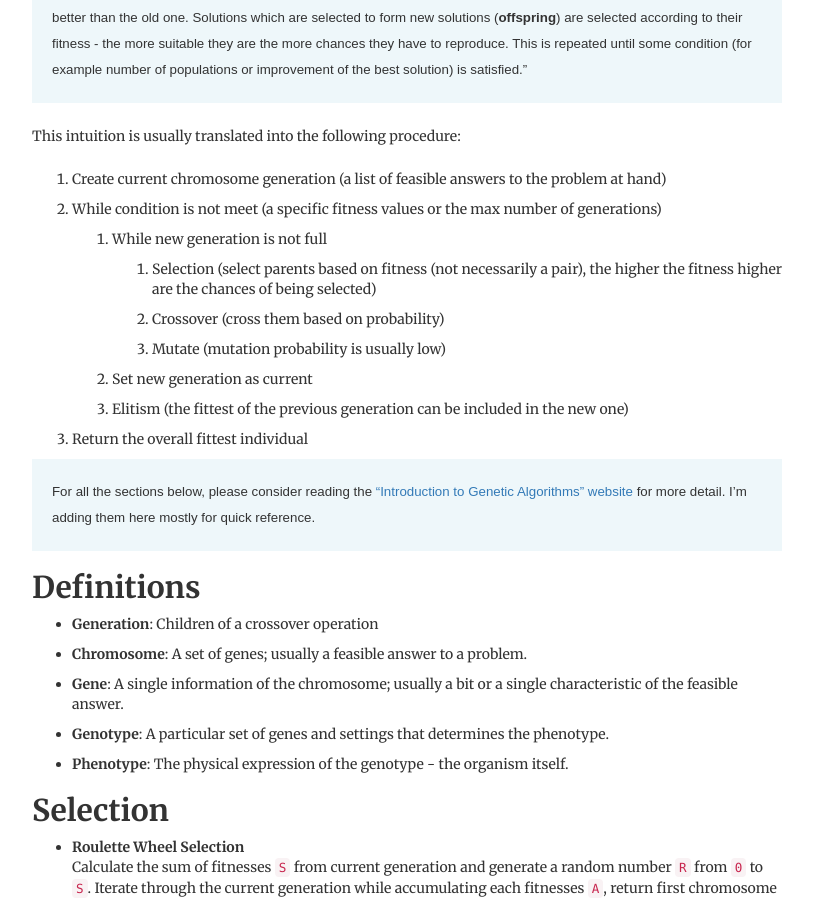
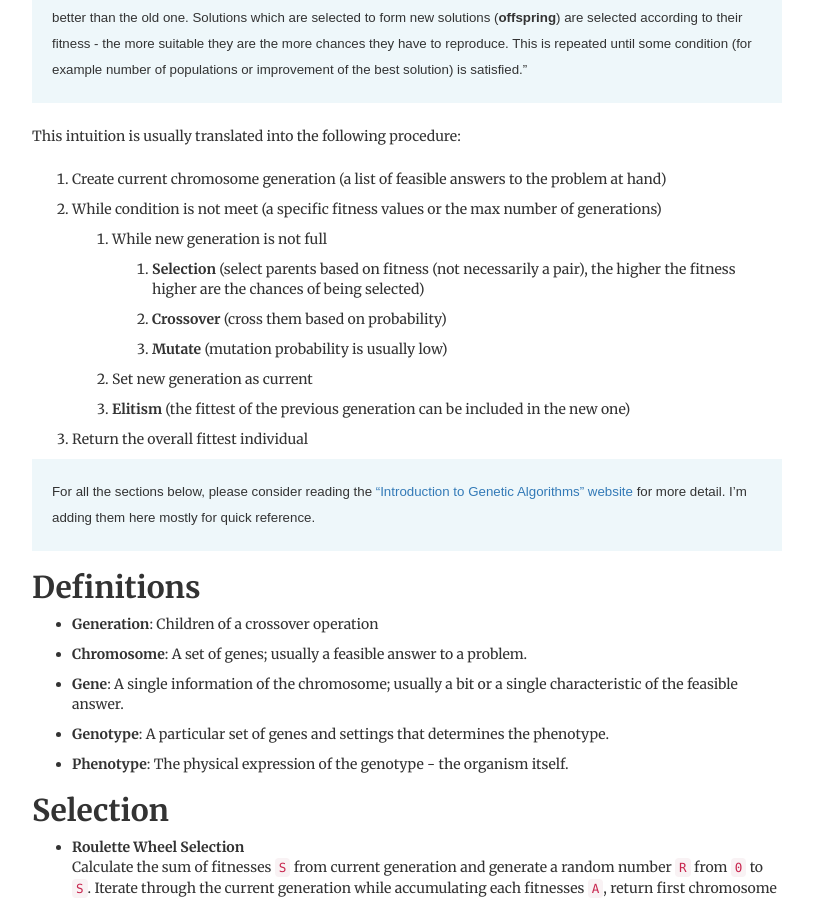
Before and after one commit to pedrohfsd/pedrohfsd.github.io, a Jekyll site: the page built from _posts/2017-08-12-genetic-algorithm-part1.md, in a window 1280 px wide and 900 px high, scrolled down 1077 px. Shown: the whole window, without its empty margins (233-1046 px from the left). Built offline with Jekyll 4.4.1, drawn with Linux system fonts in a browser that asks for light colours; comment, search, counter and statistics services are not loaded.

Commit message:
Small text improvements

```diff
--- a/_posts/2017-08-12-genetic-algorithm-part1.md
+++ b/_posts/2017-08-12-genetic-algorithm-part1.md
@@ -21,11 +21,11 @@ This intuition is usually translated into the following procedure:
 1. Create current chromosome generation (a list of feasible answers to the problem at hand)
 1. While condition is not meet (a specific fitness values or the max number of generations)
     1. While new generation is not full
-        1. Selection (select parents based on fitness (not necessarily a pair), the higher the fitness higher are the chances of being selected)
-        1. Crossover (cross them based on probability)
-        1. Mutate (mutation probability is usually low)
+        1. **Selection** (select parents based on fitness (not necessarily a pair), the higher the fitness higher are the chances of being selected)
+        1. **Crossover** (cross them based on probability)
+        1. **Mutate** (mutation probability is usually low)
     1. Set new generation as current
-    1. Elitism (the fittest of the previous generation can be included in the new one)
+    1. **Elitism** (the fittest of the previous generation can be included in the new one)
 1. Return the overall fittest individual
 
 >For all the sections below, please consider reading the ["Introduction to Genetic Algorithms" website](http://www.obitko.com/tutorials/genetic-algorithms/index.php) for more detail. I'm adding them here mostly for quick reference.
@@ -50,11 +50,11 @@ Generate new chromosomes with the fittest parents, then copy the old generation,
 Crossover
 ---
 - **Binary Encoding**
-A chromosome is represented by a string of sequential bits. eg. *10100101*
+A chromosome is represented by a string of sequential bits. eg. <code>10100101</code>
 - **Permutation Encoding**
-A chromosome is represented by a string of sequential numbers or letters. eg. *ABDEFGC*
+A chromosome is represented by a string of sequential numbers or letters. eg. <code>ABDEFGC</code>
 - **Value Encoding**
-A chromosome is represented by a string if real number, words or any other non-unit value. eg. *(word1)(word3)(word4)(word5)*
+A chromosome is represented by a string if real number, words or any other non-unit value. eg. <code>(word1)(word3)(word4)(word5)</code>
 
 Mutation
 ---
```
